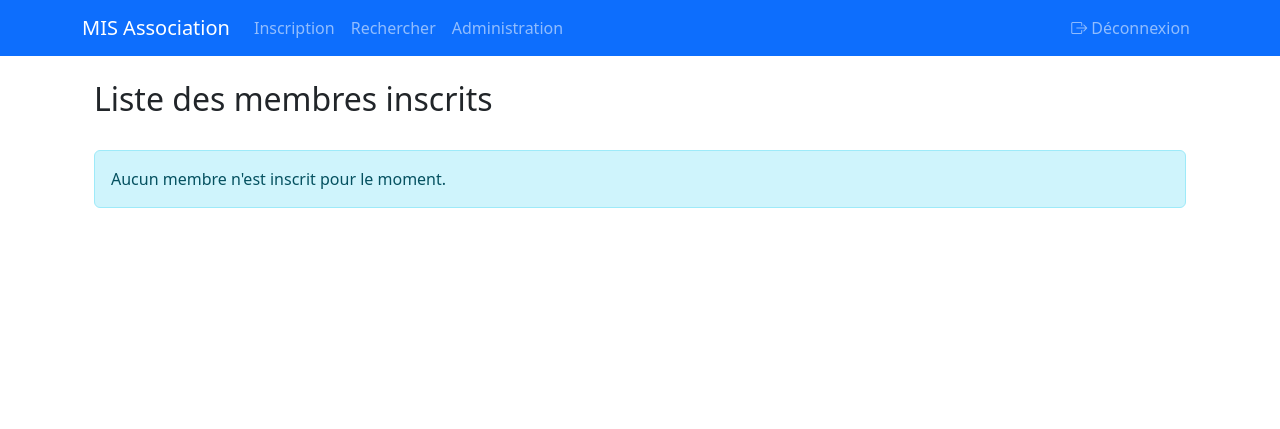
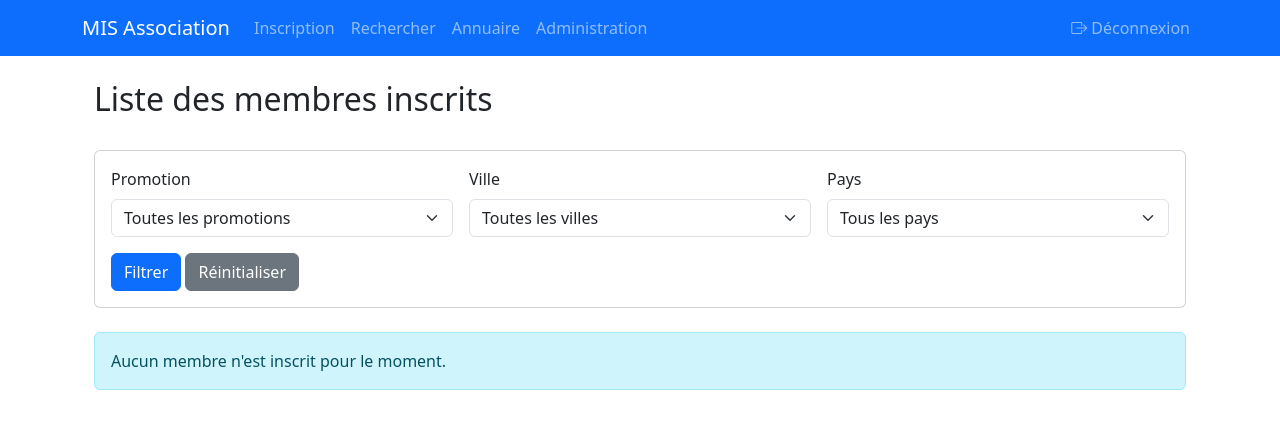
Before and after one commit to hardymis/mis_association, a Flask app: page /admin in a window 1280 px wide. Shown: the top 429 px of the page. Run offline with Flask 3, Linux system fonts and the light colour scheme; the visitor is signed in with stand-in values (Sample User, id 1); some libraries are stand-ins or nearby versions.

Commit message:
feat: Ajout des filtres admin (promotion, ville, pays) et amélioration de l'interface d'inscription

```diff
--- a/app.py
+++ b/app.py
@@ -1,4 +1,39 @@
-from flask import Flask, render_template, request, redirect, url_for, flash, make_response
+from flask import Flask, render_template, request, redirect, url_for, flash, make_response, jsonify
+import requests
+
+# Liste des pays en français
+COUNTRIES = [
+    'Afghanistan', 'Afrique du Sud', 'Albanie', 'Algérie', 'Allemagne', 'Andorre', 'Angola',
+    'Antigua-et-Barbuda', 'Arabie saoudite', 'Argentine', 'Arménie', 'Australie', 'Autriche',
+    'Azerbaïdjan', 'Bahamas', 'Bahreïn', 'Bangladesh', 'Barbade', 'Belgique', 'Bélize',
+    'Bénin', 'Bhoutan', 'Biélorussie', 'Birmanie', 'Bolivie', 'Bosnie-Herzégovine',
+    'Botswana', 'Brésil', 'Brunei', 'Bulgarie', 'Burkina Faso', 'Burundi', 'Cambodge',
+    'Cameroun', 'Canada', 'Cap-Vert', 'Chili', 'Chine', 'Chypre', 'Colombie', 'Comores',
+    'Congo', 'Corée du Nord', 'Corée du Sud', 'Costa Rica', 'Côte d\'Ivoire', 'Croatie',
+    'Cuba', 'Danemark', 'Djibouti', 'Dominique', 'Égypte', 'Émirats arabes unis',
+    'Équateur', 'Érythrée', 'Espagne', 'Estonie', 'États-Unis', 'Éthiopie', 'Fidji',
+    'Finlande', 'France', 'Gabon', 'Gambie', 'Géorgie', 'Ghana', 'Grèce', 'Grenade',
+    'Guatemala', 'Guinée', 'Guinée-Bissau', 'Guinée équatoriale', 'Guyana', 'Haïti',
+    'Honduras', 'Hongrie', 'Îles Marshall', 'Îles Salomon', 'Inde', 'Indonésie', 'Irak',
+    'Iran', 'Irlande', 'Islande', 'Israël', 'Italie', 'Jamaïque', 'Japon', 'Jordanie',
+    'Kazakhstan', 'Kenya', 'Kirghizistan', 'Kiribati', 'Koweït', 'Laos', 'Lesotho',
+    'Lettonie', 'Liban', 'Libéria', 'Libye', 'Liechtenstein', 'Lituanie', 'Luxembourg',
+    'Macédoine', 'Madagascar', 'Malaisie', 'Malawi', 'Maldives', 'Mali', 'Malte', 'Maroc',
+    'Maurice', 'Mauritanie', 'Mexique', 'Micronésie', 'Moldavie', 'Monaco', 'Mongolie',
+    'Monténégro', 'Mozambique', 'Namibie', 'Nauru', 'Népal', 'Nicaragua', 'Niger',
+    'Nigeria', 'Norvège', 'Nouvelle-Zélande', 'Oman', 'Ouganda', 'Ouzbékistan',
+    'Pakistan', 'Palaos', 'Palestine', 'Panama', 'Papouasie-Nouvelle-Guinée', 'Paraguay',
+    'Pays-Bas', 'Pérou', 'Philippines', 'Pologne', 'Portugal', 'Qatar', 'République centrafricaine',
+    'République démocratique du Congo', 'République dominicaine', 'République tchèque',
+    'Roumanie', 'Royaume-Uni', 'Russie', 'Rwanda', 'Saint-Kitts-et-Nevis', 'Saint-Vincent-et-les-Grenadines',
+    'Sainte-Lucie', 'Saint-Marin', 'Salvador', 'Samoa', 'Sao Tomé-et-Principe', 'Sénégal',
+    'Serbie', 'Seychelles', 'Sierra Leone', 'Singapour', 'Slovaquie', 'Slovénie', 'Somalie',
+    'Soudan', 'Soudan du Sud', 'Sri Lanka', 'Suède', 'Suisse', 'Suriname', 'Swaziland',
+    'Syrie', 'Tadjikistan', 'Tanzanie', 'Tchad', 'Thaïlande', 'Timor oriental', 'Togo',
+    'Tonga', 'Trinité-et-Tobago', 'Tunisie', 'Turkménistan', 'Turquie', 'Tuvalu',
+    'Ukraine', 'Uruguay', 'Vanuatu', 'Vatican', 'Venezuela', 'Viêt Nam', 'Yémen',
+    'Zambie', 'Zimbabwe'
+]
 from flask_sqlalchemy import SQLAlchemy
 from flask_wtf import FlaskForm
 from wtforms import StringField, IntegerField, SubmitField, PasswordField
@@ -37,6 +72,9 @@ class Admin(UserMixin, db.Model):
 def load_user(user_id):
     return Admin.query.get(int(user_id))
 
+from geopy.geocoders import Nominatim
+from geopy.exc import GeocoderTimedOut
+
 class Member(db.Model):
     id = db.Column(db.Integer, primary_key=True)
     nom = db.Column(db.String(100), nullable=False)
@@ -46,7 +84,21 @@ class Member(db.Model):
     email = db.Column(db.String(120), unique=True, nullable=False)
     ville_residence = db.Column(db.String(100), nullable=False)
     pays_residence = db.Column(db.String(100), nullable=False)
-    created_at = db.Column(db.DateTime, default=datetime.utcnow)
+    latitude = db.Column(db.Float, nullable=True)
+    longitude = db.Column(db.Float, nullable=True)
+    created_at = db.Column(db.DateTime, nullable=False, default=datetime.utcnow)
+
+    def geocode_address(self):
+        try:
+            geolocator = Nominatim(user_agent='mis_association')
+            location = geolocator.geocode(f"{self.ville_residence}, {self.pays_residence}")
+            if location:
+                self.latitude = location.latitude
+                self.longitude = location.longitude
+                return True
+        except GeocoderTimedOut:
+            pass
+        return False
 
 class LoginForm(FlaskForm):
     username = StringField('Nom d\'utilisateur', validators=[DataRequired()])
@@ -59,8 +111,12 @@ class MemberForm(FlaskForm):
     promo = IntegerField('Promotion', validators=[DataRequired(), NumberRange(min=1994, max=2027, message='La promotion doit être comprise entre 1994 et 2027')])
     telephone = StringField('Numéro de téléphone', validators=[DataRequired(), Length(min=8, max=20), Regexp('^[0-9]+$', message='Le numéro de téléphone doit contenir uniquement des chiffres')])
     email = StringField('Email', validators=[DataRequired(), Email()])
-    ville_residence = StringField('Ville de résidence', validators=[DataRequired(), Length(min=2, max=100)])
-    pays_residence = StringField('Pays de résidence', validators=[DataRequired(), Length(min=2, max=100)])
+    ville_residence = StringField('Ville de résidence', validators=[DataRequired()],
+                                render_kw={'class': 'form-control select2',
+                                          'data-placeholder': 'Sélectionnez une ville'})
+    pays_residence = StringField('Pays de résidence', validators=[DataRequired()],
+                               render_kw={'class': 'form-control select2',
+                                         'data-placeholder': 'Sélectionnez un pays'})
     submit = SubmitField('Enregistrer')
 
 @app.route('/')
@@ -75,7 +131,7 @@ def register():
         existing_member = Member.query.filter_by(email=form.email.data).first()
         if existing_member:
             flash('Un membre avec cet email existe déjà. Veuillez utiliser un autre email ou modifier les informations existantes via la recherche.', 'error')
-            return render_template('register.html', form=form)
+            return render_template('register.html', form=form, pays_list=COUNTRIES)
 
         member = Member(
             nom=form.nom.data,
@@ -86,15 +142,66 @@ def register():
             ville_residence=form.ville_residence.data,
             pays_residence=form.pays_residence.data
         )
-        try:
-            db.session.add(member)
-            db.session.commit()
-            flash('Inscription réussie!', 'success')
-            return redirect(url_for('index'))
-        except Exception as e:
-            db.session.rollback()
-            flash('Une erreur est survenue lors de l\'enregistrement. Veuillez réessayer.', 'error')
-    return render_template('register.html', form=form)
+
+        # Géocodage de l'adresse
+        if member.geocode_address():
+            try:
+                db.session.add(member)
+                db.session.commit()
+                flash('Inscription réussie!', 'success')
+                return redirect(url_for('index'))
+            except Exception as e:
+                db.session.rollback()
+                flash('Une erreur est survenue lors de l\'enregistrement. Veuillez réessayer.', 'error')
+        else:
+            flash('Impossible de géocoder l\'adresse. Veuillez vérifier la ville et le pays.', 'warning')
+    return render_template('register.html', form=form, pays_list=COUNTRIES)
+
+@app.route('/directory')
+def directory():
+    # Get filter values from request
+    promo_filter = request.args.get('promo', '')
+    pays_filter = request.args.get('pays', '')
+    ville_filter = request.args.get('ville', '')
+
+    # Base query
+    query = Member.query
+
+    # Apply filters
+    if promo_filter:
+        query = query.filter(Member.promo == int(promo_filter))
+    if pays_filter:
+        query = query.filter(Member.pays_residence.ilike(f'%{pays_filter}%'))
+    if ville_filter:
+        query = query.filter(Member.ville_residence.ilike(f'%{ville_filter}%'))
+
+    # Get distinct values for filter dropdowns
+    promos = db.session.query(Member.promo).distinct().order_by(Member.promo.desc()).all()
+    pays = db.session.query(Member.pays_residence).distinct().order_by(Member.pays_residence).all()
+    villes = db.session.query(Member.ville_residence).distinct().order_by(Member.ville_residence).all()
+
+    # Execute filtered query
+    members = query.order_by(Member.nom).all()
+    members_list = [{
+        'id': m.id,
+        'nom': m.nom,
+        'prenoms': m.prenoms,
+        'promo': m.promo,
+        'email': m.email,
+        'ville_residence': m.ville_residence,
+        'pays_residence': m.pays_residence,
+        'latitude': m.latitude,
+        'longitude': m.longitude
+    } for m in members]
+
+    return render_template('directory.html',
+                         members=members_list,
+                         promos=[p[0] for p in promos],
+                         pays=[p[0] for p in pays],
+                         villes=[v[0] for v in villes],
+                         selected_promo=promo_filter,
+                         selected_pays=pays_filter,
+                         selected_ville=ville_filter)
 
 @app.route('/search', methods=['GET', 'POST'])
 def search():
@@ -130,8 +237,38 @@ def logout():
 @app.route('/admin')
 @login_required
 def admin():
-    members = Member.query.order_by(Member.nom).all()
-    return render_template('admin.html', members=members)
+    # Récupérer les paramètres de filtre
+    promotion = request.args.get('promotion')
+    ville = request.args.get('ville')
+    pays = request.args.get('pays')
+
+    # Construire la requête de base
+    query = Member.query
+
+    # Appliquer les filtres
+    if promotion:
+        query = query.filter(Member.promo == int(promotion))
+    if ville:
+        query = query.filter(Member.ville_residence.ilike(f'%{ville}%'))
+    if pays:
+        query = query.filter(Member.pays_residence.ilike(f'%{pays}%'))
+
+    # Récupérer les valeurs distinctes pour les filtres
+    promotions = db.session.query(Member.promo).distinct().order_by(Member.promo).all()
+    villes = db.session.query(Member.ville_residence).distinct().order_by(Member.ville_residence).all()
+    pays_list = db.session.query(Member.pays_residence).distinct().order_by(Member.pays_residence).all()
+
+    # Exécuter la requête finale
+    members = query.order_by(Member.nom).all()
+
+    return render_template('admin.html',
+                         members=members,
+                         promotions=[p[0] for p in promotions],
+                         villes=[v[0] for v in villes],
+                         pays_list=[p[0] for p in pays_list],
+                         selected_promotion=promotion,
+                         selected_ville=ville,
+                         selected_pays=pays)
 
 @app.route('/export-csv')
 @login_required
@@ -174,13 +311,18 @@ def edit(id):
         member.email = form.email.data
         member.ville_residence = form.ville_residence.data
         member.pays_residence = form.pays_residence.data
-        try:
-            db.session.commit()
-            flash('Informations mises à jour avec succès!', 'success')
-            return redirect(url_for('search'))
-        except:
-            db.session.rollback()
-            flash('Une erreur est survenue lors de la mise à jour.', 'error')
+
+        # Géocodage de la nouvelle adresse
+        if member.geocode_address():
+            try:
+                db.session.commit()
+                flash('Informations mises à jour avec succès!', 'success')
+                return redirect(url_for('search'))
+            except:
+                db.session.rollback()
+                flash('Une erreur est survenue lors de la mise à jour.', 'error')
+        else:
+            flash('Impossible de géocoder la nouvelle adresse. Veuillez vérifier la ville et le pays.', 'warning')
     return render_template('edit.html', form=form, member=member)
 
 @app.cli.command('create-admin')
@@ -197,6 +339,39 @@ def create_admin():
         db.session.commit()
         print(f'Administrateur {username} créé avec succès!')
 
+# Routes pour l'autocomplétion
+@app.route('/api/countries')
+def get_countries():
+    return jsonify([{'name': country} for country in COUNTRIES])
+
+@app.route('/api/cities')
+def get_cities():
+    country = request.args.get('country', '')
+    search = request.args.get('q', '')
+
+    if not search or not country:
+        return jsonify([])
+
+    # Utiliser l'API GeoNames pour obtenir les villes
+    url = 'http://api.geonames.org/searchJSON'
+    params = {
+        'name_startsWith': search,
+        'country': country,
+        'featureClass': 'P',
+        'maxRows': 10,
+        'username': 'hardysawadogo',
+        'style': 'SHORT'
+    }
+
+    try:
+        response = requests.get(url, params=params)
+        data = response.json()
+        cities = [{'name': city['name']} for city in data.get('geonames', [])]
+        return jsonify(cities)
+    except Exception as e:
+        print(f'Error fetching cities: {str(e)}')
+        return jsonify([])
+
 if __name__ == '__main__':
     with app.app_context():
         db.create_all()
--- /dev/null
+++ b/init_db.py
@@ -0,0 +1,5 @@
+from app import app, db
+
+with app.app_context():
+    db.create_all()
+    print("Database initialized with new schema.")
--- a/requirements.txt
+++ b/requirements.txt
@@ -5,3 +5,6 @@ email-validator==2.1.0.post1
 python-dotenv==1.0.0
 Flask-Login==0.6.3
 Werkzeug==3.0.1
+geopy==2.4.1
+requests==2.31.0
+countries-list==1.3.2
--- a/templates/admin.html
+++ b/templates/admin.html
@@ -11,6 +11,45 @@
                 <i class="bi bi-download"></i> Télécharger en CSV
             </a>
         {% endif %}
+    </div>
+
+    <!-- Formulaire de filtres -->
+    <div class="card mb-4">
+        <div class="card-body">
+            <form method="get" class="row g-3">
+                <div class="col-md-4">
+                    <label for="promotion" class="form-label">Promotion</label>
+                    <select name="promotion" id="promotion" class="form-select">
+                        <option value="">Toutes les promotions</option>
+                        {% for promo in promotions %}
+                        <option value="{{ promo }}" {% if selected_promotion and selected_promotion|int == promo %}selected{% endif %}>{{ promo }}</option>
+                        {% endfor %}
+                    </select>
+                </div>
+                <div class="col-md-4">
+                    <label for="ville" class="form-label">Ville</label>
+                    <select name="ville" id="ville" class="form-select">
+                        <option value="">Toutes les villes</option>
+                        {% for ville in villes %}
+                        <option value="{{ ville }}" {% if selected_ville == ville %}selected{% endif %}>{{ ville }}</option>
+                        {% endfor %}
+                    </select>
+                </div>
+                <div class="col-md-4">
+                    <label for="pays" class="form-label">Pays</label>
+                    <select name="pays" id="pays" class="form-select">
+                        <option value="">Tous les pays</option>
+                        {% for pays in pays_list %}
+                        <option value="{{ pays }}" {% if selected_pays == pays %}selected{% endif %}>{{ pays }}</option>
+                        {% endfor %}
+                    </select>
+                </div>
+                <div class="col-12">
+                    <button type="submit" class="btn btn-primary">Filtrer</button>
+                    <a href="{{ url_for('admin') }}" class="btn btn-secondary">Réinitialiser</a>
+                </div>
+            </form>
+        </div>
     </div>
 
     {% if members %}
@@ -43,7 +82,19 @@
             </table>
         </div>
         <div class="mt-3">
-            <p class="text-muted">Nombre total de membres : {{ members|length }}</p>
+            <p class="text-muted">
+                {% if request.args %}
+                    {{ members|length }} membre(s) trouvé(s)
+                    {% if selected_promotion or selected_ville or selected_pays %}
+                        (Filtres actifs :
+                        {% if selected_promotion %}Promotion {{ selected_promotion }}{% endif %}
+                        {% if selected_ville %}{% if selected_promotion %}, {% endif %}Ville "{{ selected_ville }}"{% endif %}
+                        {% if selected_pays %}{% if selected_promotion or selected_ville %}, {% endif %}Pays "{{ selected_pays }}"{% endif %})
+                    {% endif %}
+                {% else %}
+                    Nombre total de membres : {{ members|length }}
+                {% endif %}
+            </p>
         </div>
     {% else %}
         <div class="alert alert-info">
--- a/templates/base.html
+++ b/templates/base.html
@@ -6,6 +6,7 @@
     <title>MIS Association - {% block title %}{% endblock %}</title>
     <link href="https://cdn.jsdelivr.net/npm/bootstrap@5.3.0/dist/css/bootstrap.min.css" rel="stylesheet">
     <link rel="stylesheet" href="https://cdn.jsdelivr.net/npm/bootstrap-icons@1.7.2/font/bootstrap-icons.css">
+    {% block extra_css %}{% endblock %}
 </head>
 <body>
     <nav class="navbar navbar-expand-lg navbar-dark bg-primary mb-4">
@@ -21,6 +22,9 @@
                     </li>
                     <li class="nav-item">
                         <a class="nav-link" href="{{ url_for('search') }}">Rechercher</a>
+                    </li>
+                    <li class="nav-item">
+                        <a class="nav-link" href="{{ url_for('directory') }}">Annuaire</a>
                     </li>
                     {% if current_user.is_authenticated %}
                     <li class="nav-item">
@@ -59,6 +63,8 @@
         {% block content %}{% endblock %}
     </div>
 
+    <script src="https://code.jquery.com/jquery-3.7.1.min.js"></script>
     <script src="https://cdn.jsdelivr.net/npm/bootstrap@5.3.0/dist/js/bootstrap.bundle.min.js"></script>
+    {% block extra_js %}{% endblock %}
 </body>
 </html>
```
Also changed, not shown: templates/directory.html (added, +153 -0 lines), templates/register.html (+77 -2 lines).
